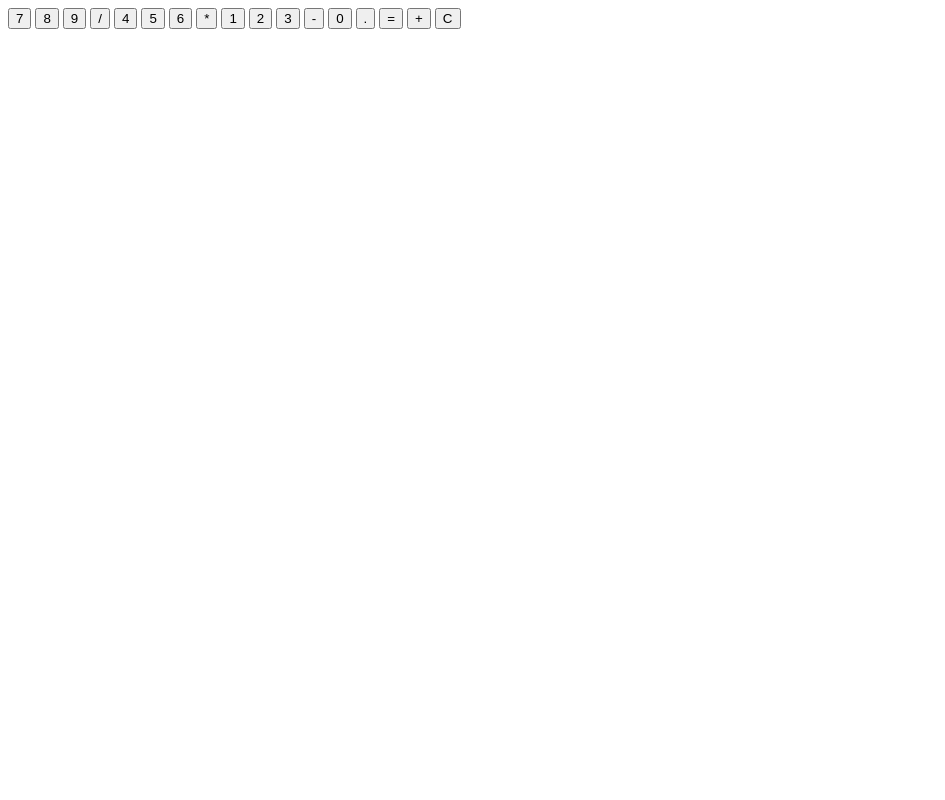
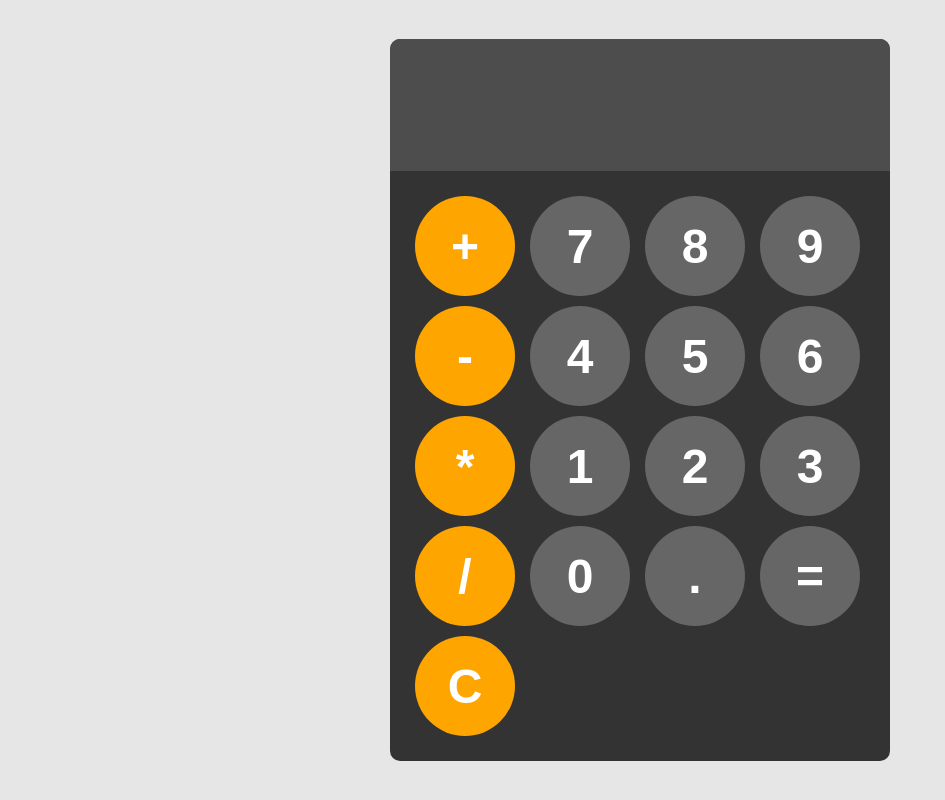
Before and after one commit to Thami911/CodeAlpha_Project_Name, a plain HTML site: page Calculator/index.html in a window 1280 px wide. Shown: the whole page, without its empty margins (0-945 px from the left). Drawn offline with Linux system fonts and the light colour scheme.

Commit message:
project complete

```diff
--- a/Calculator/index.css
+++ b/Calculator/index.css
@@ -1,30 +1,62 @@
-.calculator {
-    width: 200px;
-    margin: 0 auto;
-    border: 2px solid #000;
+body {
+    height: 100vh;
+    margin: 0;
+    display: flex;
+    align-items: center;
+    justify-content: center;
+    background-color: hsl(0, 0%, 90%);
+}
+
+#display {
+    width: 100%;
+    padding: 20px;
+    font-size: 5rem;
+    text-align: left;
+    border: none;
+    color: #fff;
+    background-color: hsl(0, 0%, 30%);
+}
+
+#calculator {
+    font-family: Arial, Helvetica, sans-serif;
+    background-color: hsl(0, 0%, 20%);
     border-radius: 10px;
+    max-width: 500px;
     overflow: hidden;
 }
 
-.display {
-    background-color: #222;
-    color: #fff;
-    text-align: right;
-    padding: 10px;
-    font-size: 1.5em;
+#keys {
+    display: grid;
+    grid-template-columns: repeat(4, 1fr);
+    gap: 10px;
+    padding: 25px;
 }
 
-.buttons {
-    display: grid;
-    grid-template-columns: repeat(4, 1fr);
-}
 
-.buttons button {
-    padding: 20px;
-    font-size: 1.2em;
+button {
+    height: 100px;
+    width: 100px;
+    border: none;
+    border-radius: 50px;
+    background-color: hsl(0, 0%, 40%);
+    color: #fff;
+    font-size: 3rem;
+    font-weight: bold;
     cursor: pointer;
 }
 
-.buttons button:hover {
-    background-color: #ddd;
+button:hover {
+    background-color: hsl(0, 0%, 50%);
 }
+button:active {
+    background-color: hsl(0, 0%, 50%);
+}
+.operator-btn {
+    background-color: orange;
+}
+.operator-btn:hover {
+    background-color: hsl(35, 100%, 80%);
+}
+.operator-btn:active {
+    background-color: hsl(35, 100%, 70%);
+}
--- a/Calculator/index.html
+++ b/Calculator/index.html
@@ -1,22 +1,34 @@
-<div class="calculator">
-    <div class="display" id="display"></div>
-    <div class="buttons">
-        <button>7</button>
-        <button>8</button>
-        <button>9</button>
-        <button>/</button>
-        <button>4</button>
-        <button>5</button>
-        <button>6</button>
-        <button>*</button>
-        <button>1</button>
-        <button>2</button>
-        <button>3</button>
-        <button>-</button>
-        <button>0</button>
-        <button>.</button>
-        <button>=</button>
-        <button>+</button>
-        <button>C</button>
+<!DOCTYPE html>
+<html lang="en">
+<head>
+    <meta charset="UTF-8">
+    <meta name="viewport" content="width=device-width, initial-scale=1.0">
+    <title>Calculator</title>
+    <link rel="stylesheet" href="index.css">
+</head>
+<body>
+    <div id="calculator">
+        <input id="display" readonly>
+        <div id="keys">
+            <button class="operator-btn" onclick="appendToDisplay('+')">+</button>
+            <button onclick="appendToDisplay('7')">7</button>
+            <button onclick="appendToDisplay('8')">8</button>
+            <button onclick="appendToDisplay('9')">9</button>
+            <button class="operator-btn" onclick="appendToDisplay('-')">-</button>
+            <button onclick="appendToDisplay('4')">4</button>
+            <button onclick="appendToDisplay('5')">5</button>
+            <button onclick="appendToDisplay('6')">6</button>
+            <button class="operator-btn" onclick="appendToDisplay('*')">*</button>
+            <button onclick="appendToDisplay('1')">1</button>
+            <button onclick="appendToDisplay('2')">2</button>
+            <button onclick="appendToDisplay('3')">3</button>
+            <button class="operator-btn" onclick="appendToDisplay('/')">/</button>
+            <button onclick="appendToDisplay('0')">0</button>
+            <button onclick="appendToDisplay('.')">.</button>
+            <button onclick="calculate()">=</button>
+            <button class="operator-btn" onclick="clearDisplay()">C</button>
+        </div>
     </div>
-</div>
+    <script src="index.js"></script>
+</body>
+</html>
--- a/Calculator/index.js
+++ b/Calculator/index.js
@@ -1,68 +1,18 @@
 const display = document.getElementById('display');
-let currentInput = '';
-let previousInput = '';
-let operation = null;
 
-function updateDisplay(value) {
-    display.innerText = value;
+function appendToDisplay(input) {
+    display.value += input;
 }
 
-function handleNumber(number) {
-    currentInput += number;
-    updateDisplay(currentInput);
-}
-
-function handleOperation(op) {
-    if (currentInput === '') return;
-    if (previousInput !== '') {
-        calculate();
-    }
-    operation = op;
-    previousInput = currentInput;
-    currentInput = '';
+function clearDisplay() {
+    display.value = "";
 }
 
 function calculate() {
-    let result;
-    const prev = parseFloat(previousInput);
-    const current = parseFloat(currentInput);
-
-    switch (operation) {
-        case '+':
-            result = prev + current;
-            break;
-        case '-':
-            result = prev - current;
-            break;
-        case '*':
-            result = prev * current;
-            break;
-        case '/':
-            result = prev / current;
-            break;
-        default:
-            return;
+    try{
+        display.value = eval(display.value);
     }
-    currentInput = result.toString();
-    operation = null;
-    previousInput = '';
-    updateDisplay(currentInput);
+    catch(error){
+        display.value = "Error";
+    }
 }
-
-document.querySelectorAll('.buttons button').forEach(button => {
-    button.addEventListener('click', () => {
-        const value = button.innerText;
-        if (!isNaN(value) || value === '.') {
-            handleNumber(value);
-        } else if (value === 'C') {
-            currentInput = '';
-            previousInput = '';
-            operation = null;
-            updateDisplay('0');
-        } else if (value === '=') {
-            calculate();
-        } else {
-            handleOperation(value);
-        }
-    });
-});
```
